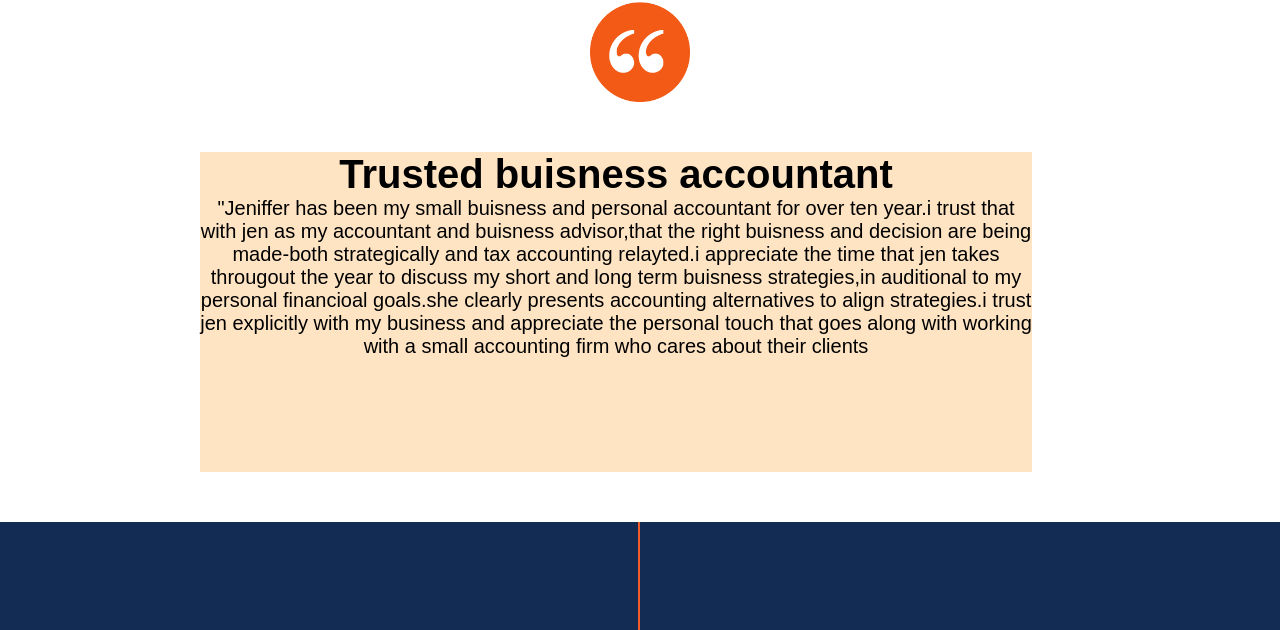
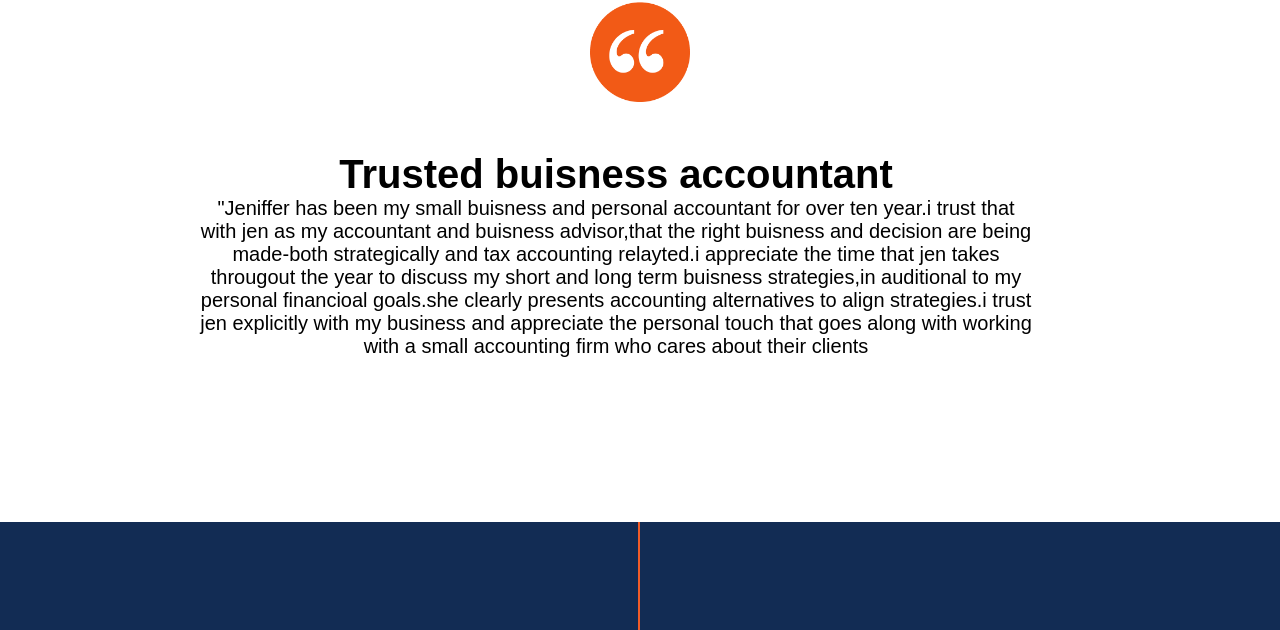
Before and after one commit to Sheri125/COMRIES-BOUDREAOU, a plain HTML site: page index.html in a window 1280 px wide. Shown: the part 2498-3128 px from the top of the page. Drawn offline with nearby package versions, Linux system fonts and the light colour scheme; files whose address does not match are found by name.

Commit message:
update project

```diff
--- a/style.css
+++ b/style.css
@@ -300,7 +300,7 @@
 .para3{
     height: 40vh;
     width: 65%;
-    background-color: bisque;
+    /* background-color: bisque; */
     text-align: center;
     display: flex;
     flex-direction: column;
```
